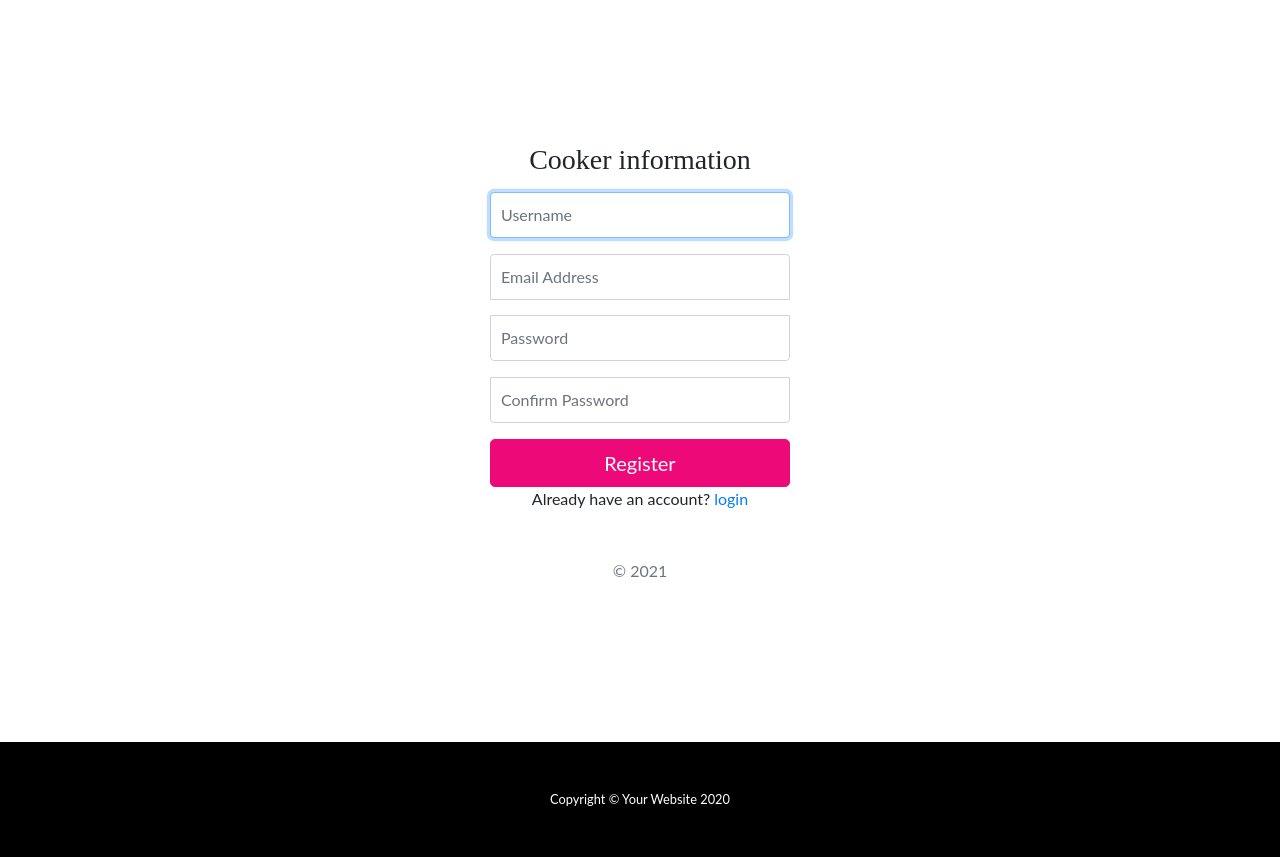
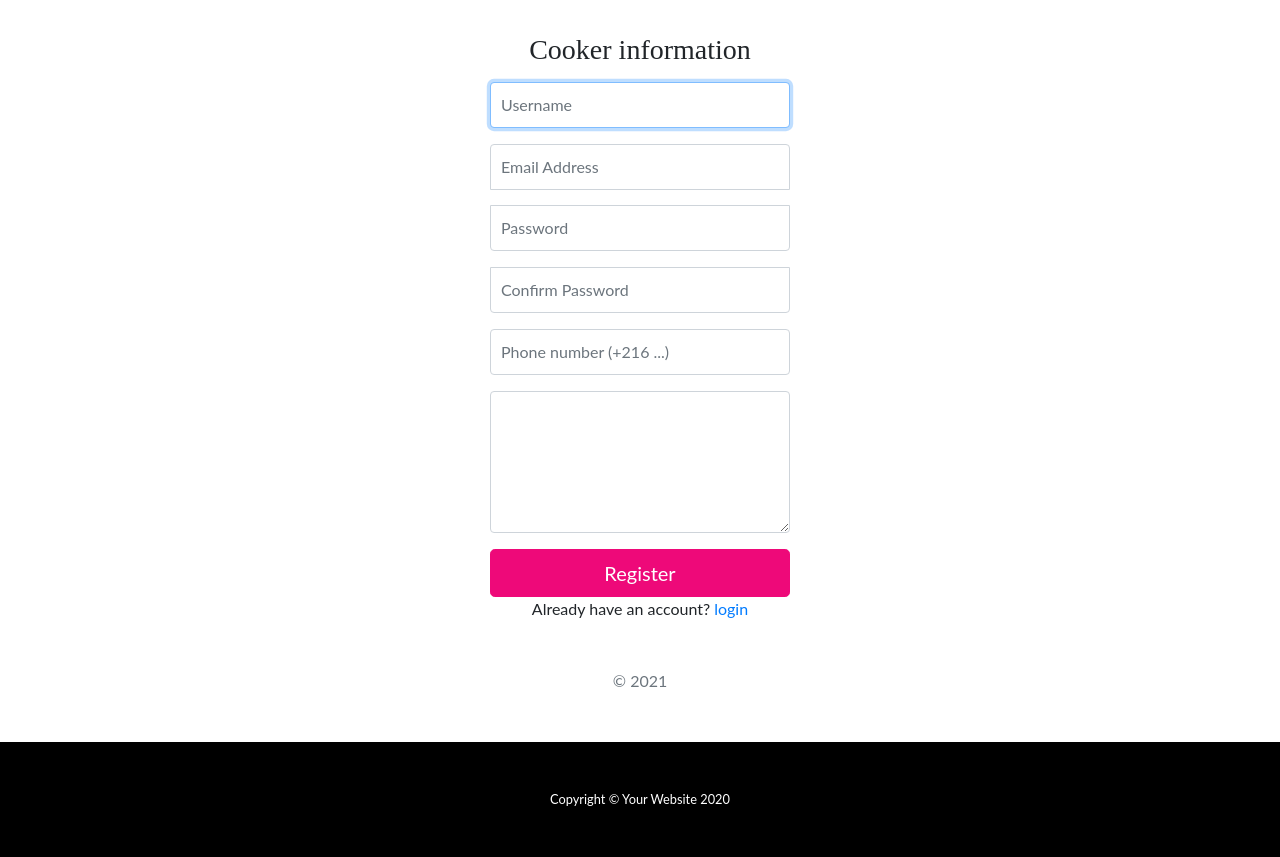
Before and after one commit to achrefabdennebi/wedding-planner, a Django app: page /accounts/signup/cooker in a window 1280 px wide. Shown: the part 57-914 px from the top of the page. Run offline with Django 3.2, Linux system fonts and the light colour scheme; some libraries are stand-ins or nearby versions.

Commit message:
feat: add register behavior cooker

```diff
--- a/wedding/templates/wedding/registerCooker.html
+++ b/wedding/templates/wedding/registerCooker.html
@@ -2,7 +2,7 @@
 {% block body %}
 <div class="login">
     <div class="text-center w-100">
-        <form class="form-signin" action="{% url 'register' %}" method="post">
+        <form class="form-signin" action="{% url 'cooker_signup' %}" method="post" autocomplete="off">
             {% csrf_token %}
             <div class="rounded-top logo">
                 <i class="fas fa-birthday-cake" ></i>
@@ -27,6 +27,25 @@
                 <label for="inputConfirmPassword" class="sr-only">Confirm password</label>
                 <input id="inputConfirmPassword" class="form-control" type="password" name="confirmation" placeholder="Confirm Password">
             </div>
+
+            <div class="form-group">
+                <label for="inputPhone" class="sr-only">Phone</label>
+                <input id="inputPhone" class="form-control" type="text" name="phone" placeholder="Phone number (+216 ...)">
+            </div>
+
+            <div class="form-group">
+                <label for="specialties" class="sr-only">Specialties</label>
+                <textarea   id="specialties"
+                            rows="5"
+                            cols="15"
+                            class="form-control"
+                            autofocus type="text"
+                            name="specialties"
+                            placeholder="Specialties">
+
+                </textarea>
+            </div>
+
             <button class="btn btn-lg btn-primary btn-block" type="submit">Register</button>
             Already have an account? <a href="{% url 'login' %}">login</a>
             <p class="mt-5 mb-3 text-muted">© 2021</p>
--- a/wedding/views.py
+++ b/wedding/views.py
@@ -9,7 +9,7 @@ from django.core.management.base import CommandError
 from django.contrib.auth.decorators import login_required
 from django.views.decorators.csrf import csrf_exempt
 
-from .models import User, Task
+from .models import User, Task, CookerProfile
 
 
 def index(request):
@@ -154,7 +154,35 @@ def register(request):
 
 
 def registerCooker(request):
-    return render(request, "wedding/registerCooker.html")
+    if request.method == "POST":
+        username = request.POST['username']
+        email = request.POST['email']
+        phone = request.POST['phone']
+        specialties = request.POST['specialties']
+        password = request.POST["password"]
+        confirmation = request.POST["confirmation"]
+        if password != confirmation:
+            return render(request, "auctions/register.html", {
+                "message": "Passwords must match."
+            })
+
+        # print(f'username: {username} \n email: {email} \n specialties: {specialties} \n password: {password} \n phone {phone}')
+
+        try:
+            user = User.objects.create_user(username=username, email=email, password=password, phone=phone, is_cooker=True)
+            user.save()
+            cooker = CookerProfile.objects.create(user=user, specialty=specialties)
+            cooker.save()
+        except IntegrityError:
+            return render(request, "wedding/registerCooker.html", {
+                "message": "Username already taken."
+            })
+
+        login(request, user)
+        return HttpResponseRedirect(reverse("tasks"))
+
+    else:
+        return render(request, "wedding/registerCooker.html")
 
 
 def registerWeddingPlanner(request):
```
